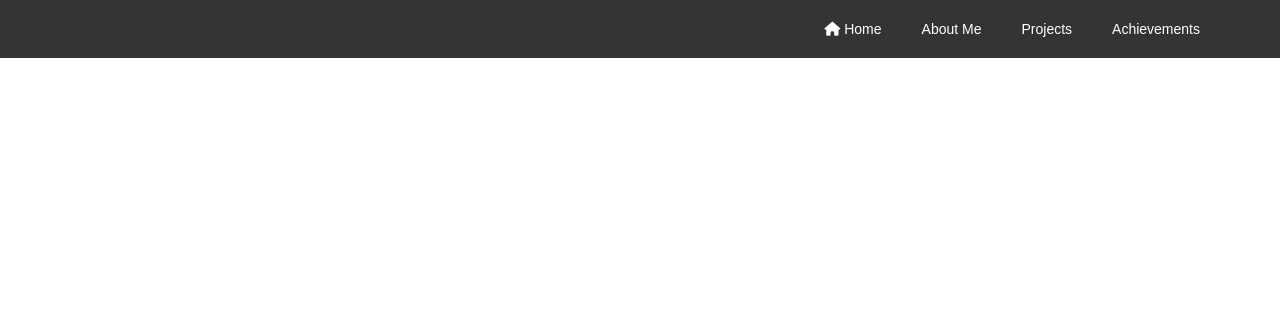
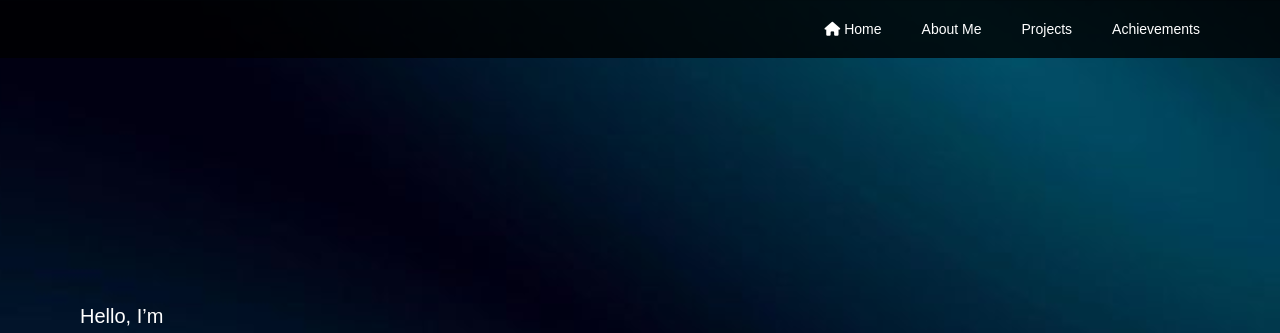
Before and after one commit to madhuri2006/My-portfolio, a plain HTML site: page index.html in a window 1280 px wide. Shown: the top 333 px of the page. Drawn offline with Linux system fonts and the light colour scheme; files whose address does not match are found by name.

Commit message:
Update style.css

```diff
--- a/style.css
+++ b/style.css
@@ -3,7 +3,7 @@ body {
   padding: 0;
   font-family: Arial, sans-serif;
   color: white;
-  background: url('background/background.jpeg') no-repeat center center fixed;
+  background: url('background.jpeg') no-repeat center center fixed;
   background-size: cover;
 }
 
```
